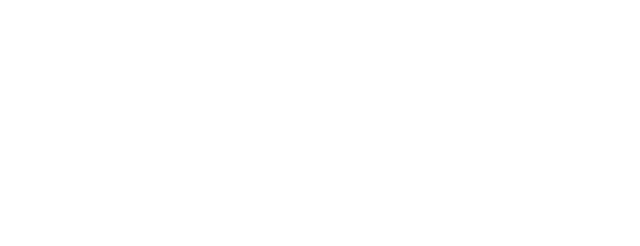
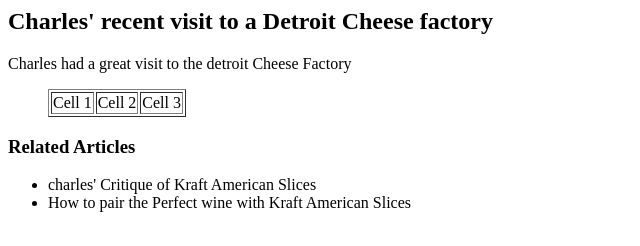
Before and after one commit to paulj543/hscc2014-paulj543-proj02, a plain HTML site: page index.html in a window 1280 px wide. Shown: the whole page, without its empty margins (0-640 px from the left). Drawn offline with Linux system fonts and the light colour scheme.

Commit message:
commit 45

```diff
--- a/index.html
+++ b/index.html
@@ -1,12 +1,47 @@
-<!--
-To change this template use Tools | Templates.
--->
-<!DOCTYPE html>
+<doctype html>
 <html>
-<head>
-    <title></title>
-</head>
-<body>
+    <head>
+        <title>Charles' favorite cheeses</title>
+    </head>
+    <body>
+        <header></header>
+        <nav></nav>
+       <main>
+      <article>
+           <h2>
+               Charles' recent visit to a Detroit Cheese factory
+          </h2>
+          <p>
+              Charles had a great visit to the detroit Cheese Factory
+          </p>
+          <figure>
+          <table border="1">
+              <tr>
+              <td>Cell 1</td>
+              <td>Cell 2</td>
+              <td>Cell 3</td>
+              </tr>
+              </table>
 
-</body>
+          </figure>
+
+
+
+           </article>
+        </main>
+        <aside>
+        <h3>
+            Related Articles
+            </h3>
+        <ul>
+            <li>charles' Critique of Kraft American Slices</li>
+            <li>How to pair the Perfect wine with Kraft American Slices</li>
+            </ul>
+
+
+        </aside>
+
+
+        </footer>
+    </body>
 </html>
```
